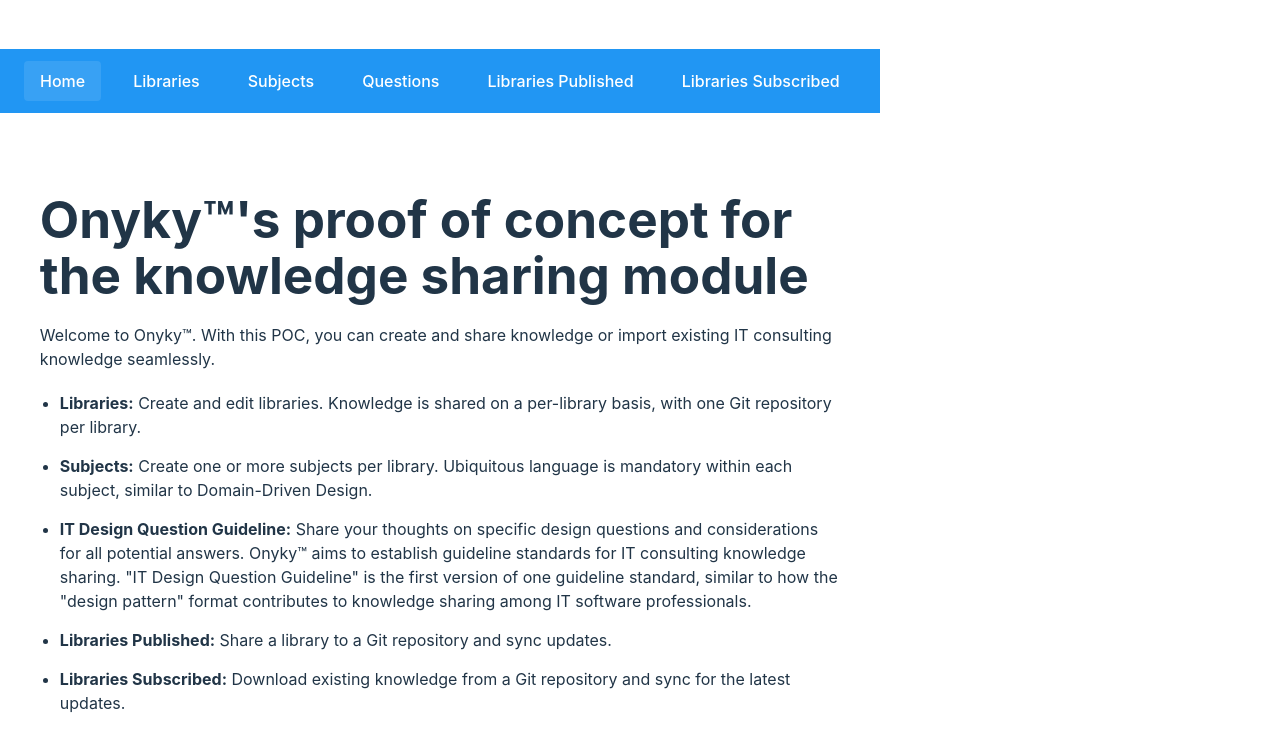
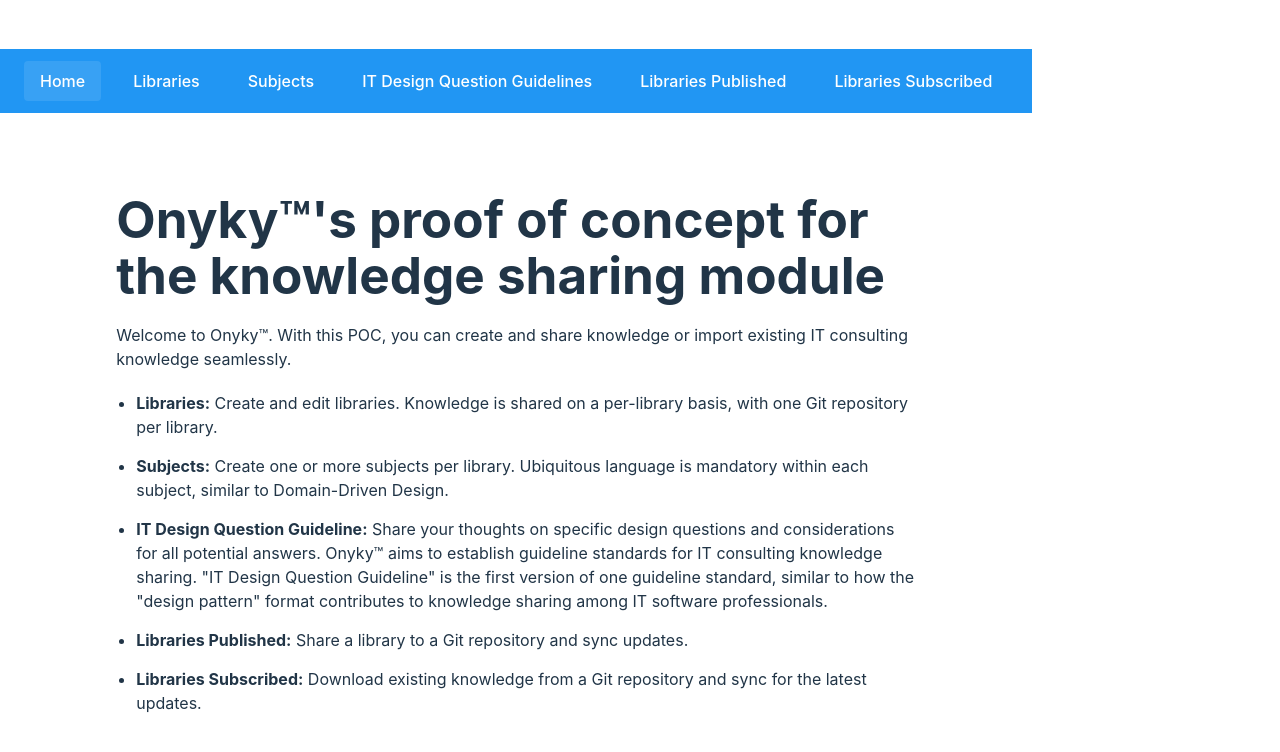
Before and after one commit to CalvetIT/onyku, a React (Vite) app in the folder frontend/: page / in a window 1280 px wide. Shown: the top 752 px of the page. Built offline with nearby package versions, Linux system fonts and the light colour scheme.

Commit message:
Updated GUI to show "IT Design Question Guildelines" instead of "Questions".

```diff
--- a/frontend/src/components/Layout.tsx
+++ b/frontend/src/components/Layout.tsx
@@ -59,7 +59,7 @@
                         to="/questions"
                         style={isActive('/questions') ? activeLinkStyle : linkStyle}
                     >
-                        Questions
+                        IT Design Question Guidelines
                     </Link>
                     <Link
                         to="/libraries-published"
--- a/frontend/src/pages/questions/QuestionsPage.tsx
+++ b/frontend/src/pages/questions/QuestionsPage.tsx
@@ -20,7 +20,7 @@
 
   return (
     <div style={{ maxWidth: '1200px', margin: '0 auto', padding: '20px' }}>
-      <h1 style={{ marginBottom: '20px' }}>Questions</h1>
+      <h1 style={{ marginBottom: '20px' }}>IT Design Question Guidelines</h1>
 
       <div style={{ display: 'flex', gap: '20px' }}>
         {/* Questions List */}
```
